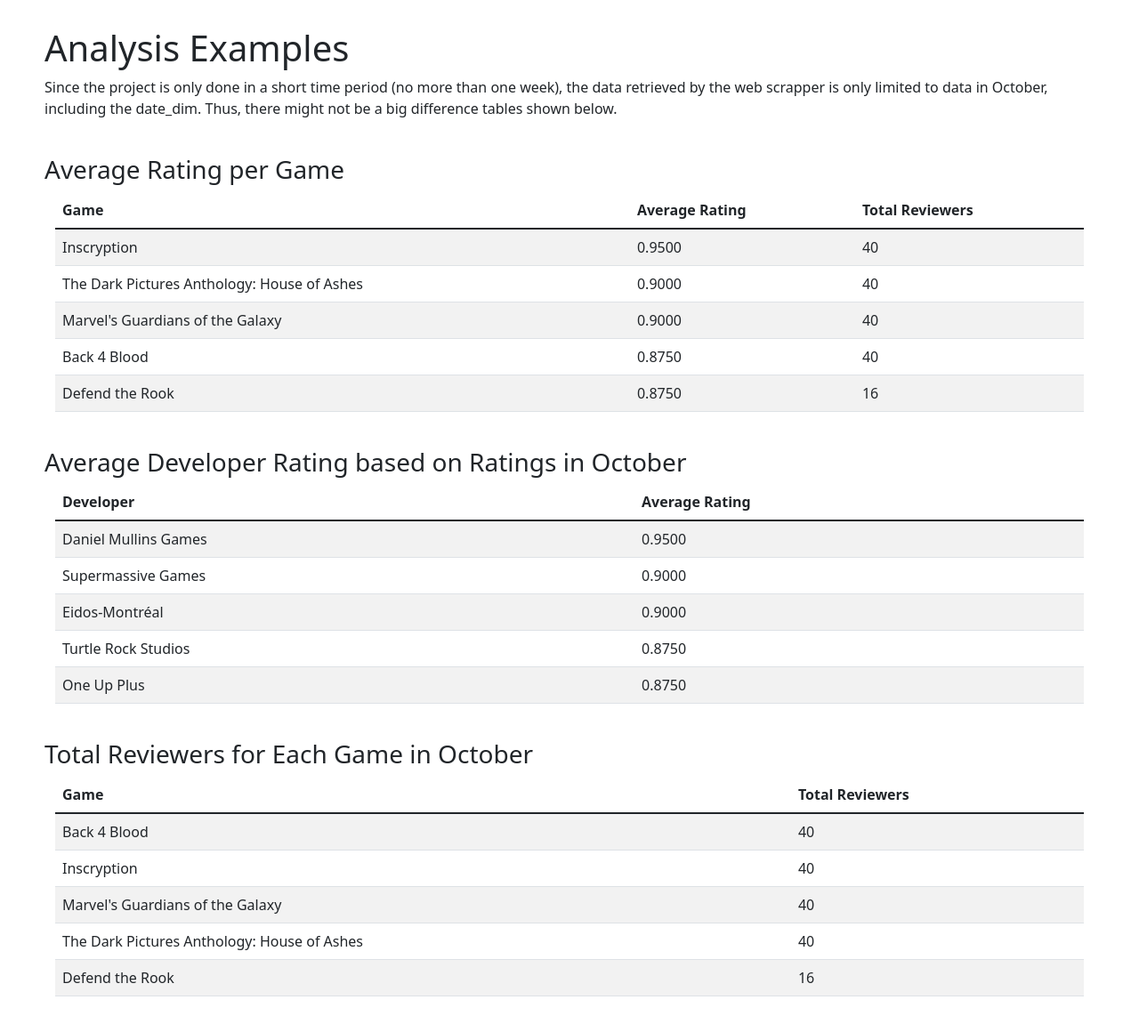
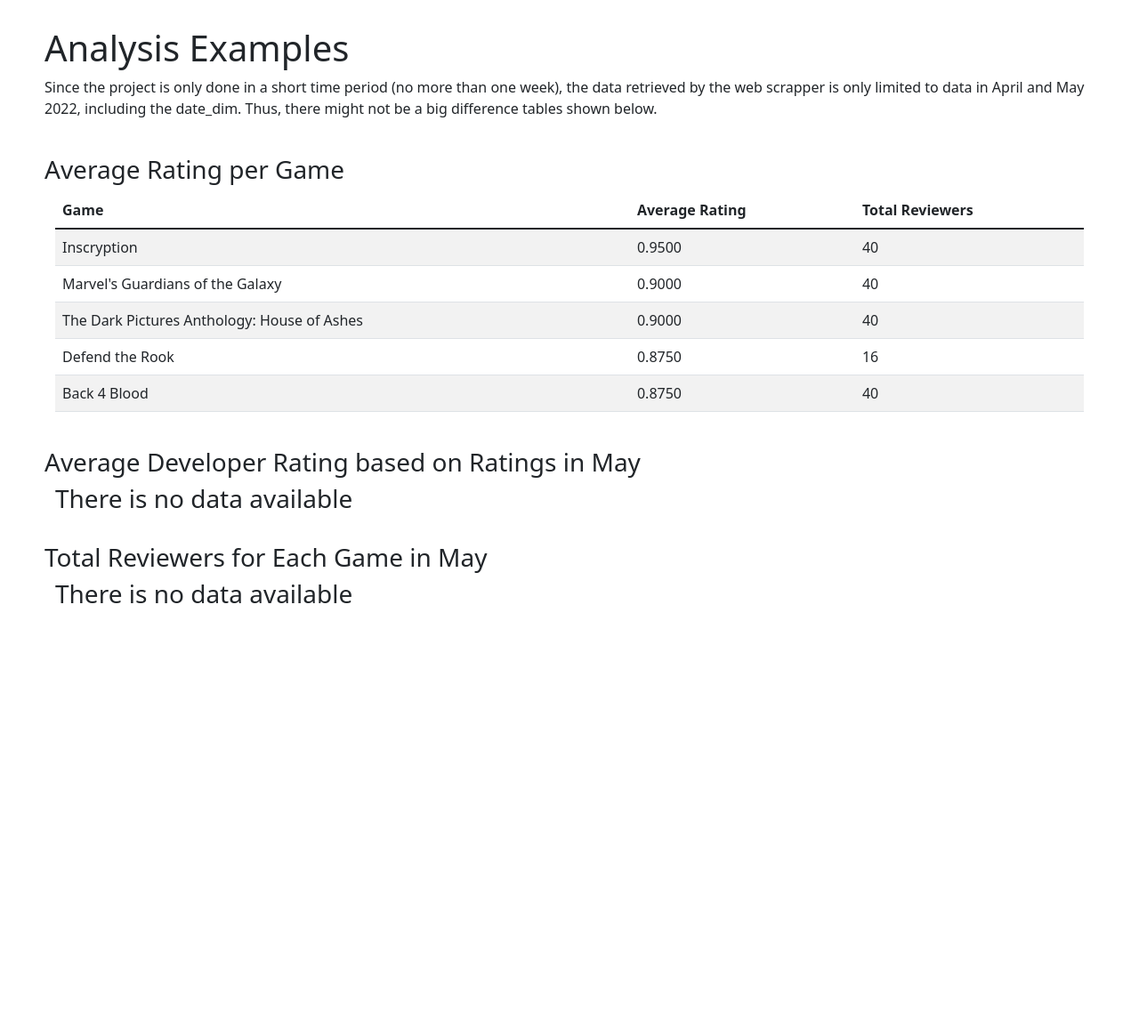
Before and after one commit to Aeroban/online-game-pro, a Flask app: page /analysis in a window 1280 px wide. Shown: the part 56-1216 px from the top of the page at 89% size. After the commit the page ends 734 px from the top, so only its background shows below. Run offline with Flask 2, Linux system fonts and the light colour scheme; data comes from the database, SQL or seed files in the repository.

Commit message:
Newer Version
Update the category scrap as the html structure changes. Update date fill and template to April and May 2022

```diff
--- a/app.py
+++ b/app.py
@@ -1,3 +1,4 @@
+from cmath import e
 from os import error
 from flask import Flask, render_template, url_for, request, redirect
 from flask_sqlalchemy import SQLAlchemy
@@ -142,7 +143,9 @@ class Review(db.Model):
 
 # Other method---------------------------
 def init_dates(df_path:str = 'DateFill.csv'):
-        date_df = pd.read_csv(df_path)
+        date_df = pd.read_csv(df_path,sep=';')
+
+        print(date_df.columns)
 
         for index, row in date_df.iterrows():
             new_year = row['year']
@@ -155,8 +158,9 @@ def init_dates(df_path:str = 'DateFill.csv'):
             try:
                 db.session.add(new_date)
                 db.session.commit()
-            except:
+            except e:
                 print('Error in adding date')
+                print(e)
 
 def add_game():
     game_dict, review_list, game_cat_list = game_scrap.link_input()
@@ -289,12 +293,14 @@ def index():
 def show_analysis():
     avg_rating = db.session.query(Game.name, func.avg(Review.rating).label('Average Rating'),func.count(Review.rating).label('Total Reviewers')).filter(Review.game_key == Game.key).group_by(Game.key, Game.name).order_by(func.avg(Review.rating).desc()).all()
 
-    avg_developer = db.session.query(Developer.name, func.avg(Review.rating).label('Average Rating')).filter(Review.game_key == Game.key, Game.developer_key == Developer.key, Review.date_key == Date.key, Date.month_name == 'October').group_by(Developer.key, Developer.name).order_by(func.avg(Review.rating).desc()).all()
+    avg_developer = db.session.query(Developer.name, func.avg(Review.rating).label('Average Rating')).filter(Review.game_key == Game.key, Game.developer_key == Developer.key, Review.date_key == Date.key, Date.month_name == 'May').group_by(Developer.key, Developer.name).order_by(func.avg(Review.rating).desc()).all()
 
-    month_total = db.session.query(Game.name, func.count(User.key).label('Total Reviewers')).filter(Review.game_key == Game.key, Review.user_key == User.key, Review.date_key == Date.key, Date.month_name == 'October').group_by(Game.key, Game.name).order_by(func.count(User.key).desc()).all()
+    month_total = db.session.query(Game.name, func.count(User.key).label('Total Reviewers')).filter(Review.game_key == Game.key, Review.user_key == User.key, Review.date_key == Date.key, Date.month_name == 'May').group_by(Game.key, Game.name).order_by(func.count(User.key).desc()).all()
 
     return render_template('analysis.html', avg_rating = avg_rating, avg_developer = avg_developer, month_total = month_total)
 
 
 if __name__ == '__main__':
+    # game_scrap = GameScrapper()
+    # add_game()
     app.run(debug=True)
--- a/scrap_game.py
+++ b/scrap_game.py
@@ -29,12 +29,13 @@ class GameScrapper:
         game_release = soup.find('div', class_='date').text.strip()
         game_dev = soup.find('div', id='developers_list').a.text.strip()
         game_cat = soup.find('div', id='genresAndManufacturer')
+        game_cat = game_cat.find('span')
         game_cat = game_cat.find_all('a')
         game_cat_list = []
 
         for cat in game_cat:
-            if(cat.parent.get('id') == 'genresAndManufacturer'):
-                game_cat_list.append(cat.text)
+            # if(cat.parent.get('id') == 'genresAndManufacturer'):
+            game_cat_list.append(cat.text)
 
         game_dict = {'id':game_id, 'name':game_name, 'release':game_release, 'developer':game_dev, 'category':game_cat}
 
--- a/templates/analysis.html
+++ b/templates/analysis.html
@@ -4,7 +4,7 @@
 {% block body %}
     <div class="content" style="margin-top: 86px; margin-right: 50px; margin-left: 50px;">
         <h1>Analysis Examples</h1>
-        <p>Since the project is only done in a short time period (no more than one week), the data retrieved by the web scrapper is only limited to data in October, including the date_dim. Thus, there might not be a big difference tables shown below.</p>
+        <p>Since the project is only done in a short time period (no more than one week), the data retrieved by the web scrapper is only limited to data in April and May 2022, including the date_dim. Thus, there might not be a big difference tables shown below.</p>
         <br>
 
         <h3>Average Rating per Game</h3>
@@ -32,7 +32,7 @@
         </div>
         <br>
 
-        <h3>Average Developer Rating based on Ratings in October</h3>
+        <h3>Average Developer Rating based on Ratings in May</h3>
         <div class="container-fluid">
             {% if avg_developer|length < 1 %}
                 <h3>There is no data available</h3>
@@ -55,7 +55,7 @@
         </div>
         <br>
 
-        <h3>Total Reviewers for Each Game in October</h3>
+        <h3>Total Reviewers for Each Game in May</h3>
         <div class="container-fluid">
             {% if month_total|length < 1 %}
                 <h3>There is no data available</h3>
--- a/templates/index.html
+++ b/templates/index.html
@@ -83,7 +83,7 @@
                     <p>The database is first initialized. It can be done by using the command such as db.create_all() in the python command. Please note that, the database used in this project is MySQL.</p>
 
                     <h5>Time table</h5>
-                    <p>First the time table data is imported from .csv file by using pandas and insert it into MySQL database. The insertion is done per row. The current date used in this project (28 October 2021) only contains October 2021 dates only. However, it is possible to increase the date range by importing a .csv table that has more time range. The .csv can be imported by using the init_date(.csv file path) function in the app.py file.</p>
+                    <p>First the time table data is imported from .csv file by using pandas and insert it into MySQL database. The insertion is done per row. The current date used in this project (19 May 2022) only contains April and May 2022 dates only. However, it is possible to increase the date range by importing a .csv table that has more time range. The .csv can be imported by using the init_date(.csv file path) function in the app.py file.</p>
 
                     <h5>Game and review</h5>
                     <p>For the game and review tables, it can be inserted using creating GameScrapper object called game_scrapper and add_game() function in the app.py file. A steam game page link then can be inserted into the command line. The game scrapper then scrap the steam game and the game community hub review pages to retrieve the game, developer, category, user, and the review information.</p>
```
Also changed, not shown: 2 other files.
